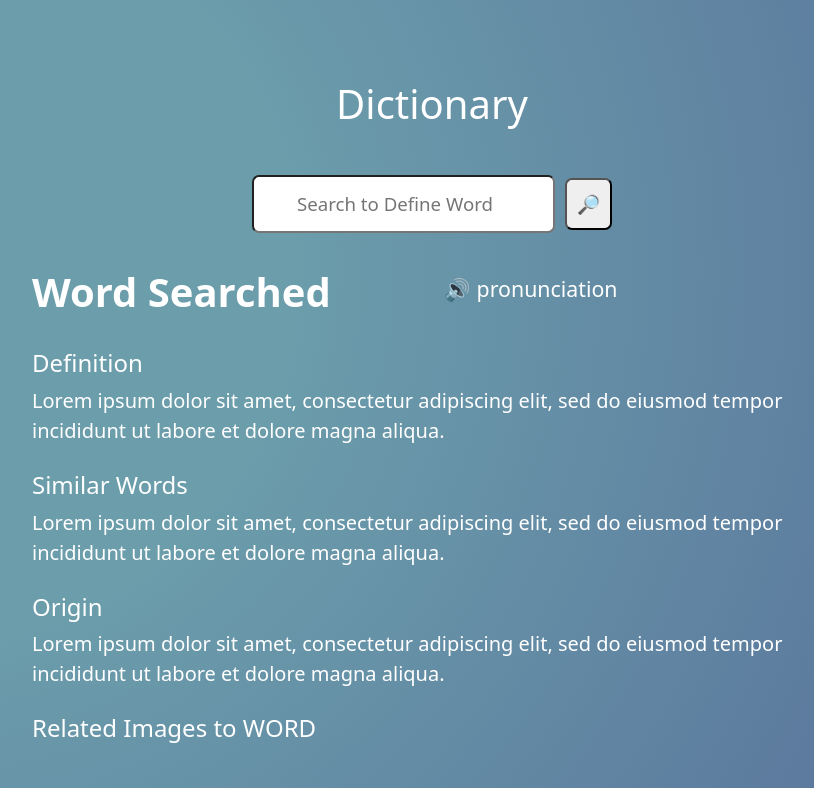
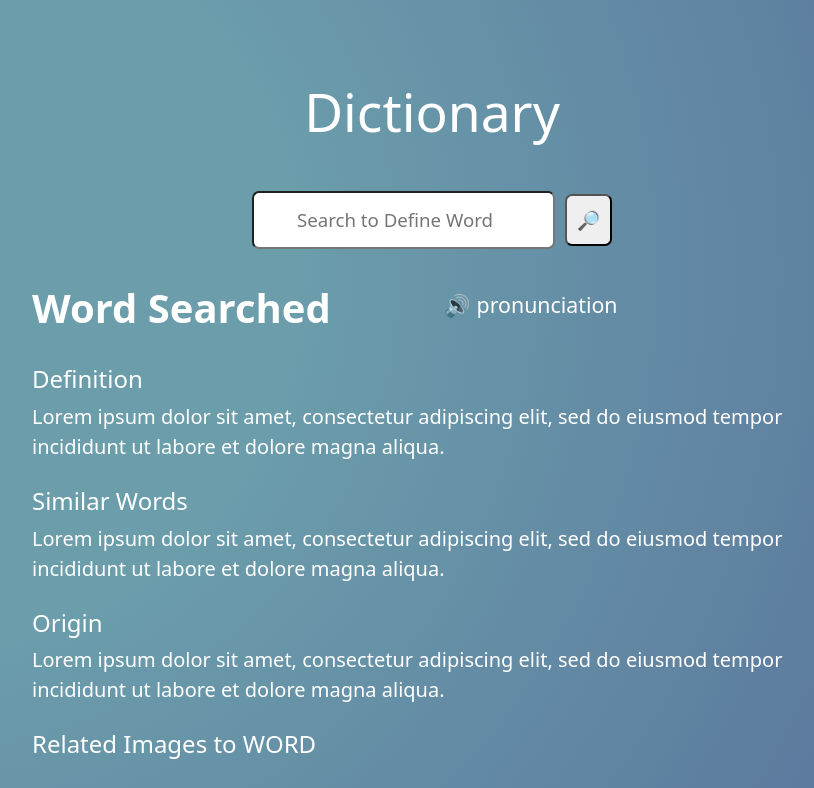
Before and after one commit to SueL28/react-basic-dictionary, a React (Create React App) app: page / in a window 1280 px wide. Shown: the top 788 px of the page, without its empty margins (208-1022 px from the left). Built offline with nearby package versions, Linux system fonts and the light colour scheme.

Commit message:
updated h1 dictionary to be bigger

```diff
--- a/src/DictionaryApp.css
+++ b/src/DictionaryApp.css
@@ -1,3 +1,8 @@
 .Dictionary-App{
     padding-top: 80px;
 }
+
+.Dictionary-App h1{
+    font-size: 40pt;
+    font-style: bolder;
+}
```
